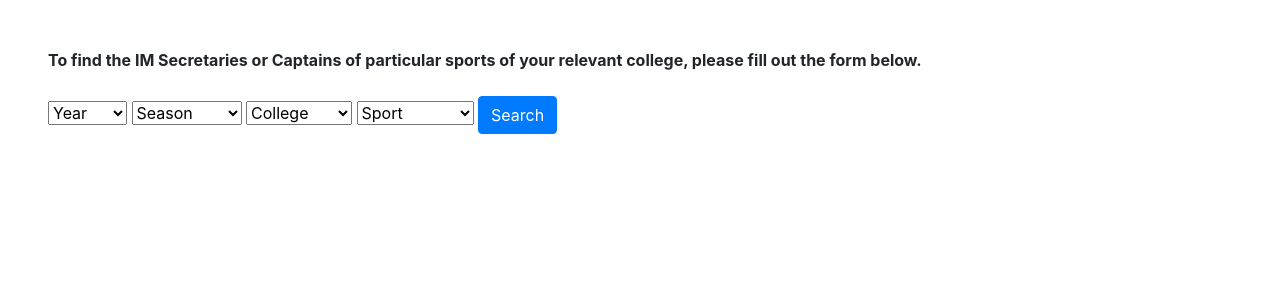
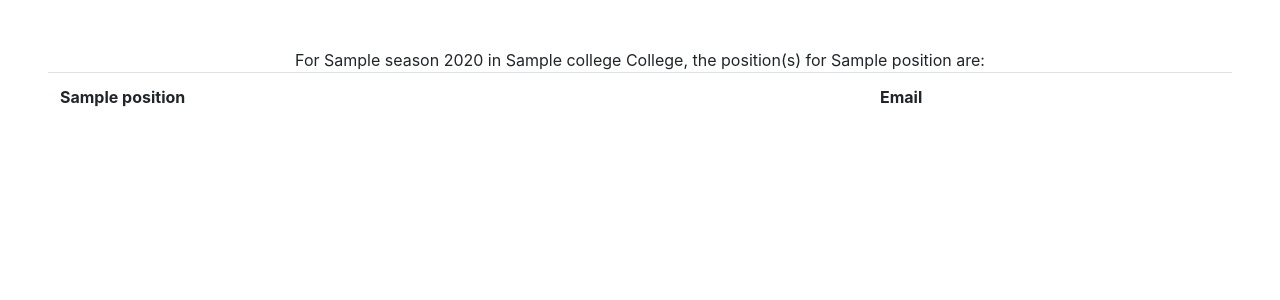
Before and after one commit to azhang21/yaleIMs, a Flask app: template templates/searched.html in a window 1280 px wide. Shown: the part 78-378 px from the top of the page. Run offline with Flask 2, Linux system fonts and the light colour scheme; the template is opened without the code that fills it: most values are stand-ins (such as "Sample title", 1, 10 or a date in 2020); lists and menus that the app fills with data are empty; some libraries are stand-ins or nearby versions.

Commit message:
Update searched.html

```diff
--- a/templates/searched.html
+++ b/templates/searched.html
@@ -1,45 +1,29 @@
 {% extends "layout.html" %}
 
 {% block title %}
-    Search
+    Searched
 {% endblock %}
 
 {% block main %}
-    <h8>
-        <b>
-            To find the IM Secretaries or Captains of particular sports of your relevant college, please fill out the form below.
-        </b>
-    </h8><br><br>
-    <form action="/search" method="post">
+    <body>
+        <center>
+            For {{ season }} {{ year }} in {{ college }} College, the position(s) for {{ position }} are:
+        </center>
+    </body>
 
-        <select required name="year">
-           <option selected disabled>Year</option>
-           {% for yr in yrs  %}
-              <option value="{{ yr }}">{{ yr }}</option>
+    <table class="table" style="width:100%">
+          <tr>
+            <th>{{ position }}</th>
+            <th>Email</th>
+          </tr>
+
+          {% for i in range(leng) %}
+            <tr>
+               <td>{{ names[i] }}</td>
+               <td>{{ emails[i] }}</td>
+            </tr>
           {% endfor %}
-        </select>
+    </table>
 
-        <select required name="season">
-           <option selected disabled>Season</option>
-           {% for sz in szn  %}
-              <option value="{{ sz }}">{{ sz }}</option>
-          {% endfor %}
-        </select>
 
-        <select required name="college">
-           <option selected disabled>College</option>
-           {% for co in col  %}
-              <option value="{{ co }}">{{ co }}</option>
-          {% endfor %}
-        </select>
-
-        <select required name="sport">
-           <option selected disabled>Sport</option>
-           {% for spor in sport  %}
-              <option value="{{ spor }}">{{ spor }}</option>
-          {% endfor %}
-        </select>
-
-        <button class="btn btn-primary" type="submit">Search</button>
-    </form>
 {% endblock %}
```
